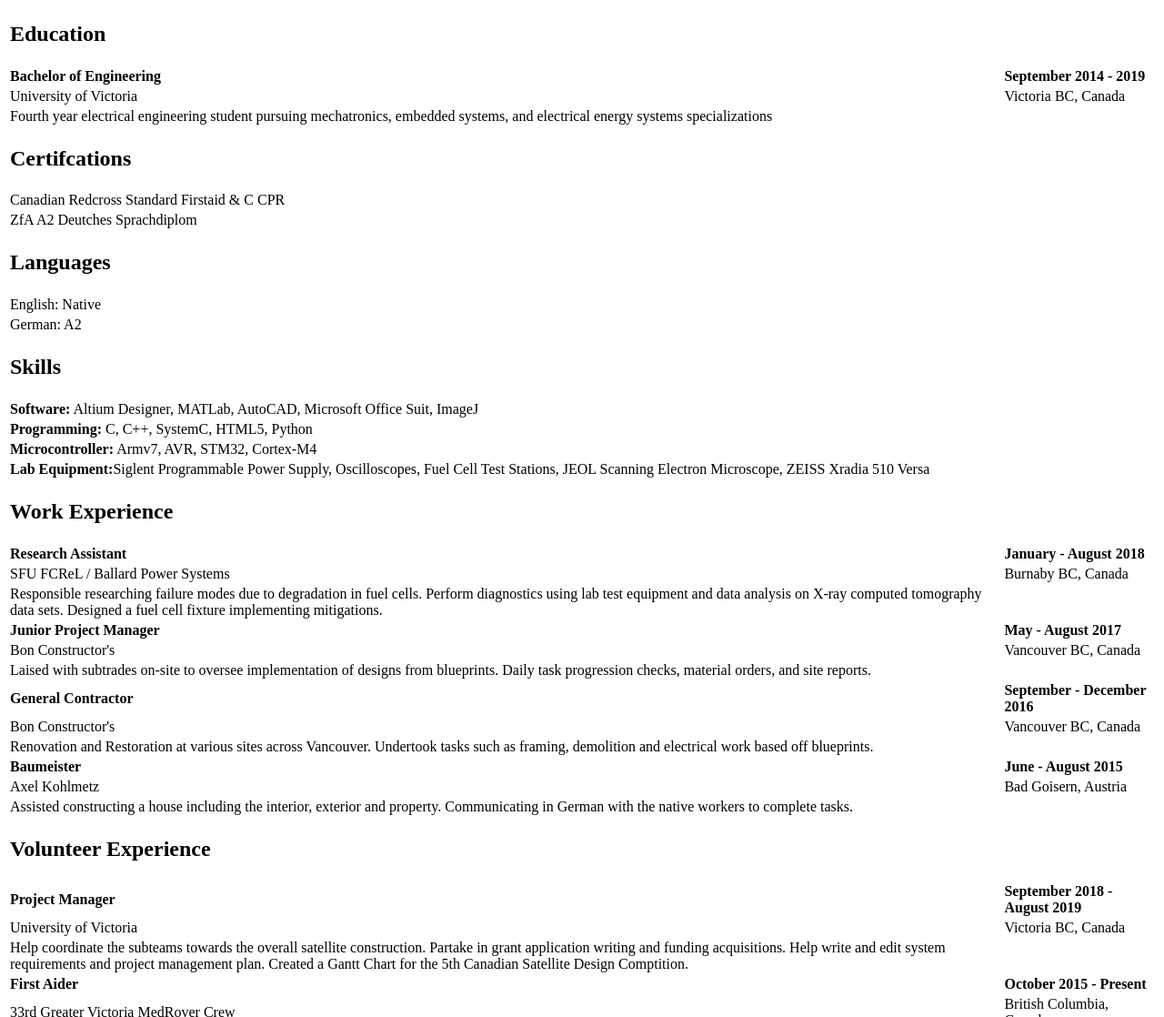
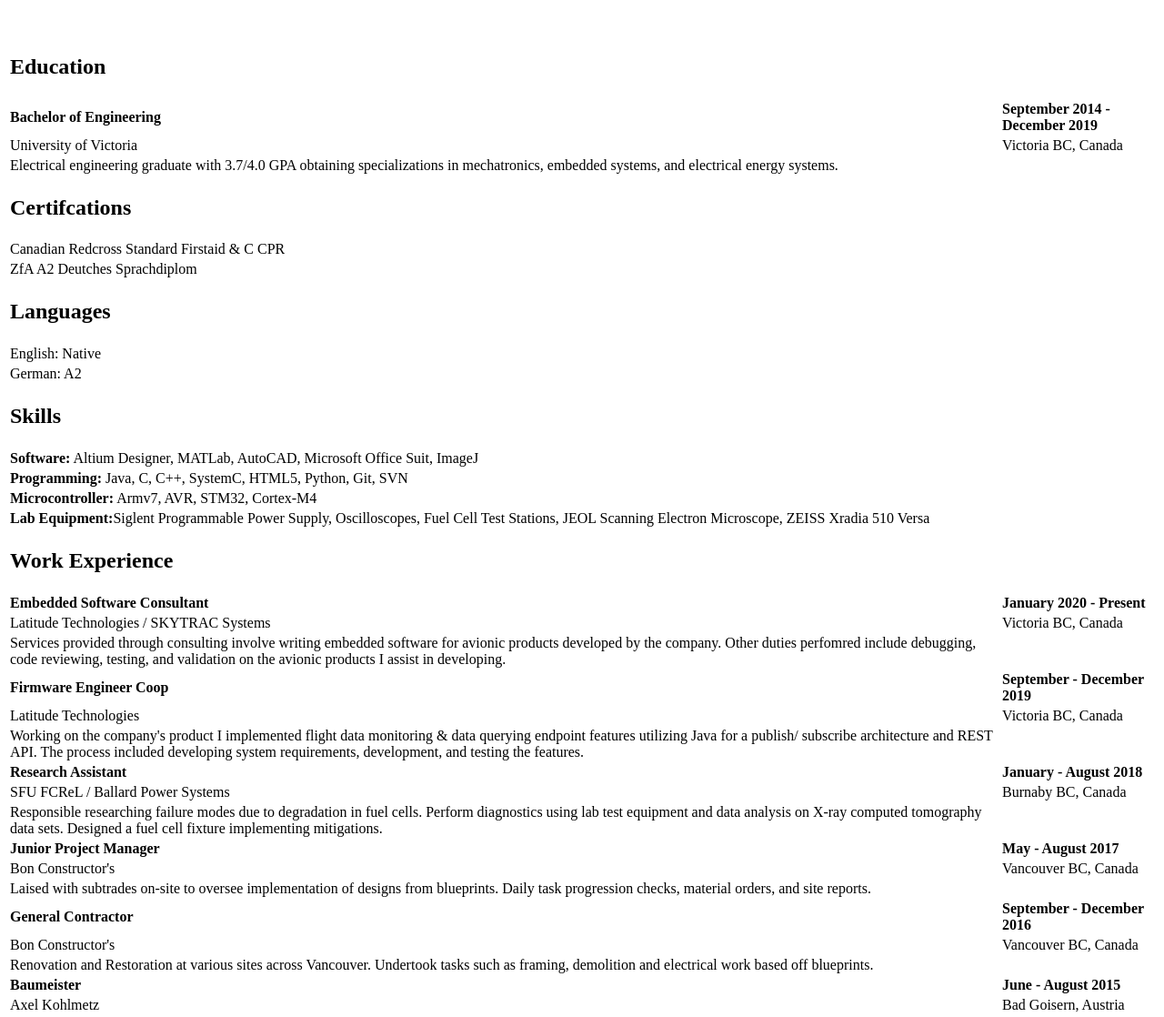
Before and after one commit to mattwegener/mattwegener.github.io, a plain HTML site: page resume.html in a window 1280 px wide. Shown: the part 287-1405 px from the top of the page at 91% size. Drawn offline with Linux system fonts and the light colour scheme.

Commit message:
Resume Updates

```diff
--- a/resume.html
+++ b/resume.html
@@ -41,14 +41,14 @@
         </tr>
         <tr>
           <th>Bachelor of Engineering</th>
-          <th>September 2014 - 2019</th>
+          <th>September 2014 - December 2019</th>
         </tr>
         <tr>
           <td>University of Victoria</td>
           <td>Victoria BC, Canada</td>
         </tr>
         <tr>
-          <td>Fourth year electrical engineering student pursuing mechatronics, embedded systems, and electrical energy systems specializations</td>
+          <td>Electrical engineering graduate with 3.7/4.0 GPA obtaining specializations in mechatronics, embedded systems, and electrical energy systems.</td>
           <td></td>
         </tr>
 
@@ -90,7 +90,7 @@
           <td></td>
         </tr>
         <tr>
-          <td><b>Programming:</b> C, C++, SystemC, HTML5, Python</td>
+          <td><b>Programming:</b> Java, C, C++, SystemC, HTML5, Python, Git, SVN</td>
           <td></td>
         </tr>
         <tr>
@@ -107,6 +107,36 @@
           <td><h2>Work Experience</h2></td>
           <td></td>
         </tr>
+        <tr>
+          <th>Embedded Software Consultant</th>
+          <th>January 2020 - Present</th>
+        </tr>
+        <tr>
+          <td>Latitude Technologies / SKYTRAC Systems</td>
+          <td>Victoria BC, Canada</td>
+        </tr>
+        <tr>
+          <td>Services provided through consulting involve writing embedded software for avionic products developed by the company. Other duties perfomred
+          include debugging, code reviewing, testing, and validation on the avionic products I assist in developing.</td>
+          <td></td>
+        </tr>
+        </br>
+
+        <tr>
+          <th>Firmware Engineer Coop</th>
+          <th>September - December 2019</th>
+        </tr>
+        <tr>
+          <td>Latitude Technologies</td>
+          <td>Victoria BC, Canada</td>
+        </tr>
+        <tr>
+          <td>Working on the company's product I implemented flight data monitoring & data querying endpoint features utilizing Java for a publish/ subscribe architecture and REST API.
+          The process included developing system requirements, development, and testing the features.</td>
+          <td></td>
+        </tr>
+        </br>
+
         <tr>
           <th>Research Assistant</th>
           <th>January - August 2018</th>
@@ -182,7 +212,7 @@
 
       <tr>
         <th>First Aider</th>
-        <th>October 2015 - Present</th>
+        <th>October 2015 - August 2019</th>
       </tr>
       <tr>
         <td>33rd Greater Victoria MedRover Crew</td>
```
